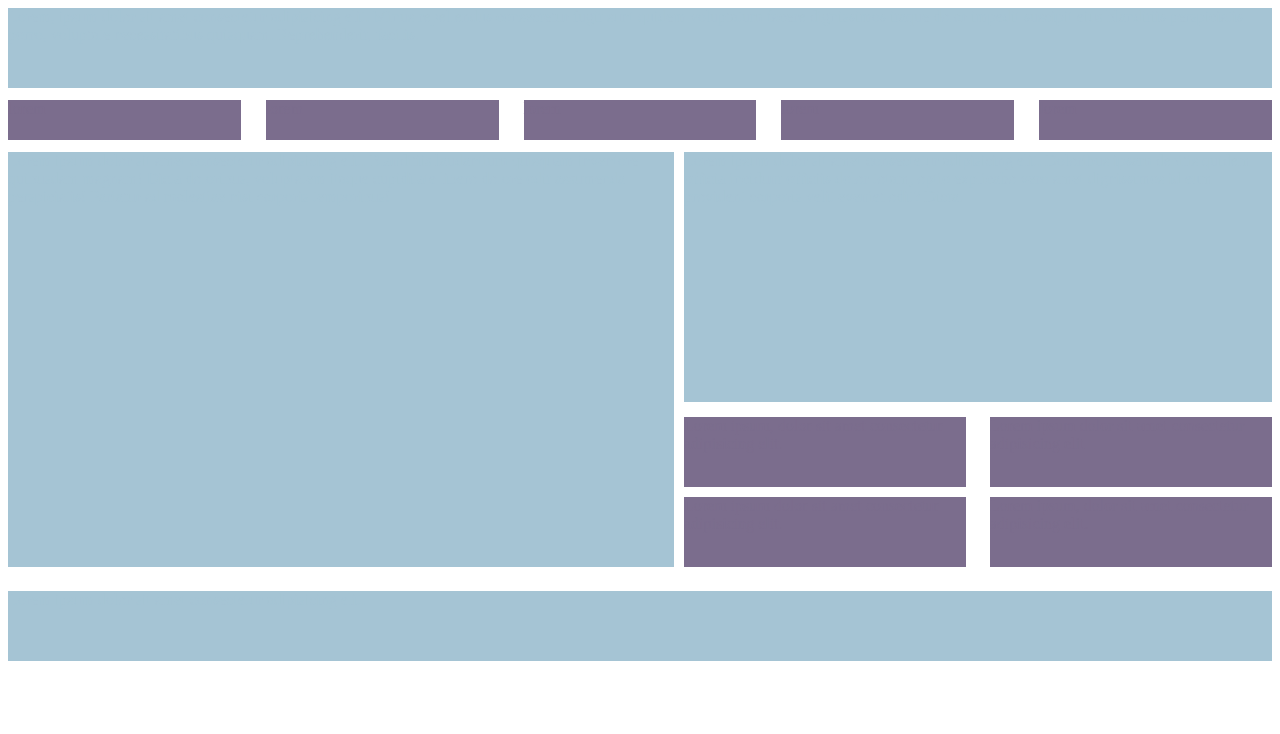
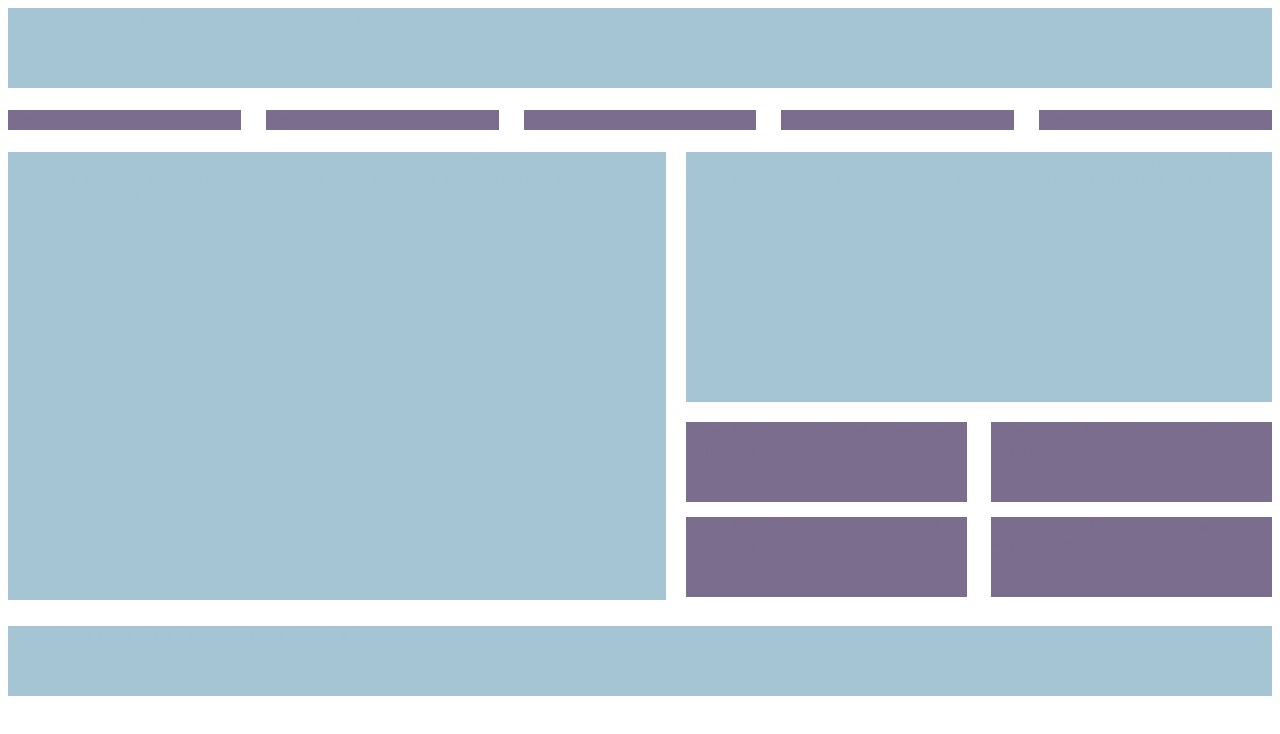
Before and after one commit to WSU-SoC-WEB2620-CU/web2620-assignment-2-arlacontreras, a website built with Vite: page src/index.html in a window 1280 px wide. Built offline with nearby package versions, Linux system fonts and the light colour scheme.

Commit message:
Final Sunbmission

```diff
--- a/src/index.html
+++ b/src/index.html
@@ -9,11 +9,7 @@
 
   <body>
     <header>
-      <div class="sky header">
-        Lorem, ipsum dolor sit amet consectetur adipisicing elit. Minus repellendus consectetur fugit sunt quidem
-        voluptatum facere dignissimos itaque dolor impedit suscipit eius blanditiis perspiciatis porro, voluptate
-        necessitatibus quisquam. Reprehenderit, facilis.
-      </div>
+      <div class="sky header">Lorem, ipsum dolor sit amet consectetur adipisicing elit.</div>
 
       <div class="violetGroup">
         <div class="violet groupItemStart">lorem</div>
--- a/src/stylesheets/main.scss
+++ b/src/stylesheets/main.scss
@@ -14,6 +14,7 @@
 // Header Section - Mobile
 .header {
   color: #a5c4d4;
+  height: 80px;
 }
 .violetGroup {
   color: #7b6d8d;
@@ -100,21 +101,21 @@
 @media all and (min-width: 800px) {
   // Header Section
   .groupItem {
-    margin: 5px 0px 5px 25px;
+    margin: 15px 0px 15px 25px;
     width: 100%;
   }
   .groupItemStart {
-    margin: 5px 0px 5px 0;
+    margin: 15px 0px 15px 0px;
     width: 100%;
   }
   .groupItemEnd {
-    margin: 5px 0px 5px 25px;
+    margin: 15px 0px 15px 25px;
     width: 100%;
   }
   // Main Section
   .mainContent {
     height: 96%;
-    margin-right: 10px;
+    margin-right: 20px;
   }
   // Aside Section
   aside {
@@ -128,14 +129,16 @@
     justify-content: space-between;
     width: 100%;
   }
-  .asideBoxes >* {
-    margin: 0 0 10px 0;
+  .asideBoxes > * {
+    margin: 0px 0px 15px;
     justify-content: space-between;
     width: 48%;
-    height: 70px;
+    height: 80px;
   }
   .asideBigBox {
     width: 100%;
     height: 250px;
+    margin-bottom: 20px;
+    margin-top: 0;
   }
 }
```
